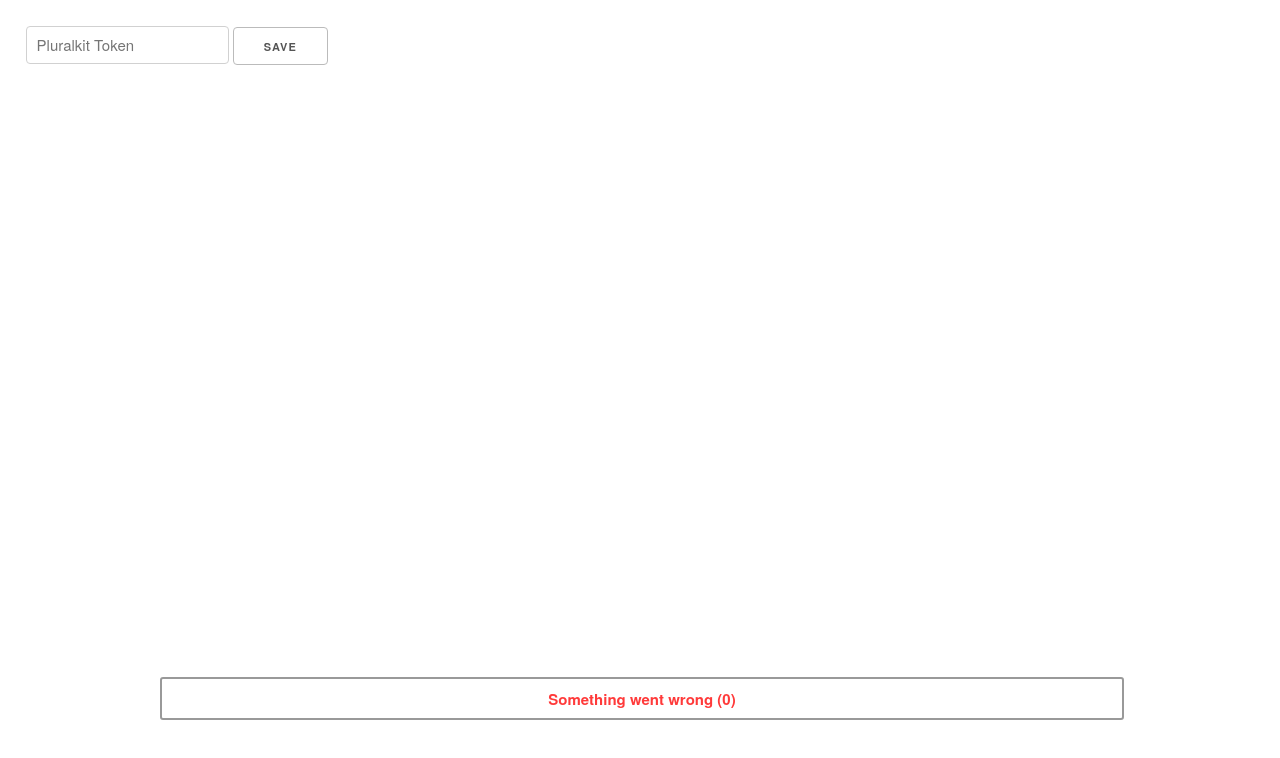
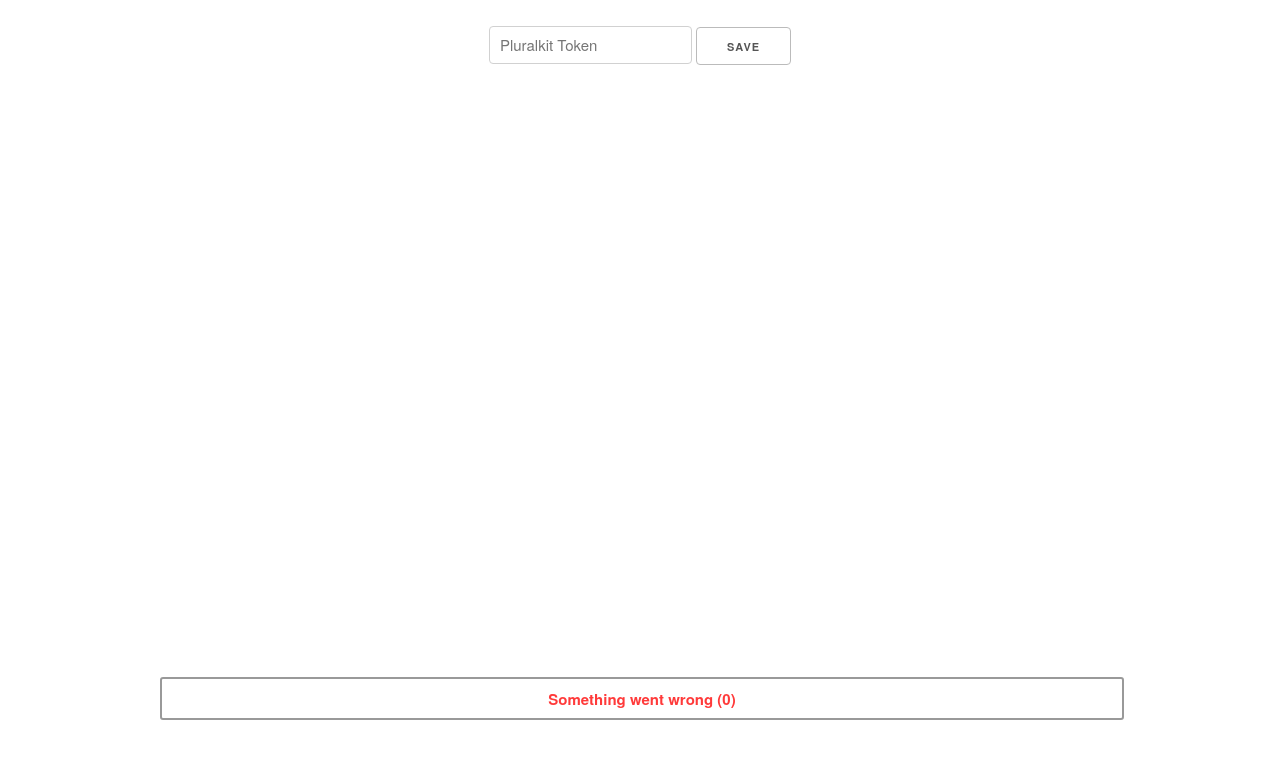
Before and after one commit to BeeFox-sys/switcher, a plain HTML site: page index.html in a window 1280 px wide. Drawn offline with nearby package versions, Linux system fonts and the light colour scheme; no server answers.

Commit message:
Centered input

```diff
--- a/main.css
+++ b/main.css
@@ -72,7 +72,9 @@
 }
 
 .token{
-    margin: 2%
+    margin: 2% auto;
+    width: 100%;
+    text-align: center;
 }
 
 /* #help{
```
